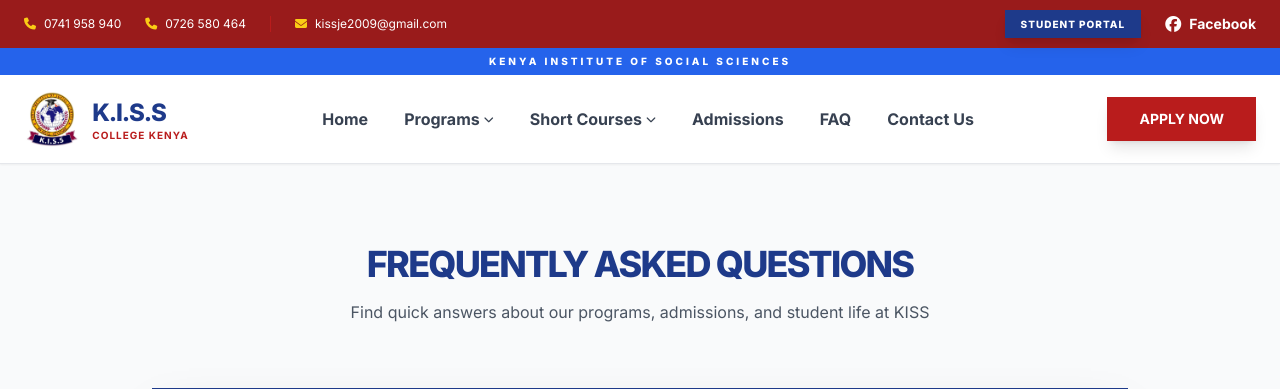
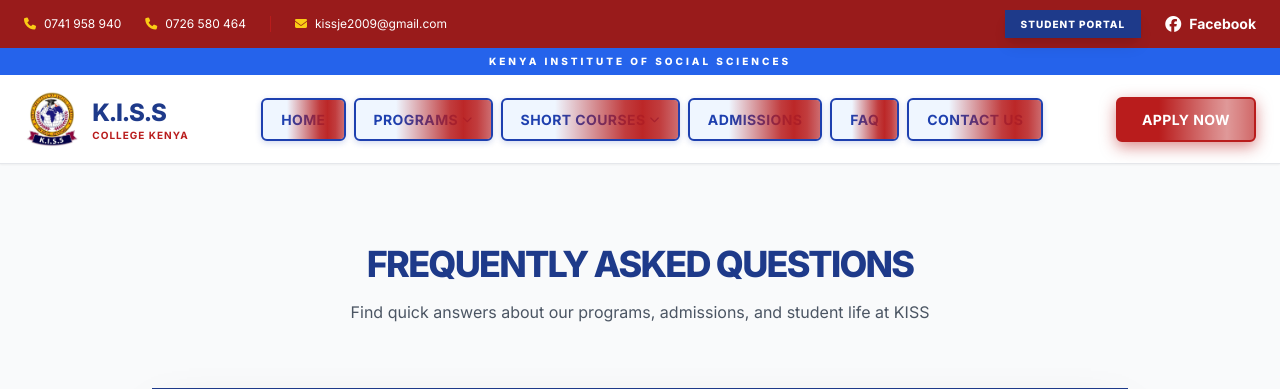
Before and after one commit to dennismutie/KISS, a Django app: page /FAQ/ in a window 1280 px wide. Shown: the top 389 px of the page. Run offline with Django 5.2, Linux system fonts and the light colour scheme; parts of the project's set-up code (start-up, migrations or seed data) failed here and were passed over; some libraries are stand-ins or nearby versions.

Commit message:
MotherCommit

```diff
--- a/college/templates/base.html
+++ b/college/templates/base.html
@@ -16,12 +16,12 @@
         position: absolute;
         top: 100%;
         left: 0;
-        background-color: #1e40af; /* Blue-800 */
+        background-color: #1e40af;
         width: 320px;
         border-radius: 0;
         box-shadow: 0 10px 15px -3px rgba(0, 0, 0, 0.3);
         z-index: 100;
-        border-top: 4px solid #facc15; /* Yellow Accent */
+        border-top: 4px solid #facc15;
     }
 
     .group:hover .nav-dropdown { display: block; }
@@ -41,7 +41,6 @@
         color: #facc15;
     }
 
-    /* Pulse animation for Facebook */
     @keyframes pulse-slow {
         0%, 100% { transform: scale(1); opacity: 1; }
         50% { transform: scale(1.05); opacity: 0.8; }
@@ -49,11 +48,11 @@
     .animate-pulse-slow { animation: pulse-slow 2s infinite ease-in-out; }
 
     html { scroll-behavior: smooth; scroll-padding-top: 100px; }
-    /* PROFESSIONAL RECTANGULAR FLOATING ICONS (CUEA STYLE) */
+
     .floating-action-btn {
         width: 110px;
         height: 38px;
-        border-radius: 20px; /* Capsule shape like the CUEA screenshot */
+        border-radius: 20px;
         display: flex;
         align-items: center;
         justify-content: center;
@@ -65,9 +64,97 @@
         box-shadow: 0 4px 12px rgba(0,0,0,0.15);
     }
 
+    /* ==================== BLUE NAVBAR WITH SOFTER CORNERS & CONTINUOUS RED ANIMATION ==================== */
+    .nav-btn {
+      display: inline-flex;
+      align-items: center;
+      padding: 9px 18px;
+      font-weight: 700;
+      text-transform: uppercase;
+      font-size: 0.875rem;
+      letter-spacing: 0.4px;
+      color: #1e40af;                    /* Blue text */
+      background: #eff6ff;               /* Light blue background */
+      border: 2px solid #1e40af;         /* Blue border */
+      transition: all 0.4s ease;
+      position: relative;
+      overflow: hidden;
+      border-radius: 6px;                /* Softer corners */
+      text-decoration: none;
+      white-space: nowrap;
+      box-shadow: 0 2px 6px rgba(30, 64, 175, 0.2);
+    }
+
+    /* Continuous red wipe animation */
+    .nav-btn::before {
+      content: '';
+      position: absolute;
+      top: 0;
+      left: -100%;
+      width: 100%;
+      height: 100%;
+      background: linear-gradient(
+        90deg,
+        transparent 0%,
+        rgba(185, 28, 28, 0.85) 40%,
+        rgba(185, 28, 28, 0.95) 50%,
+        rgba(185, 28, 28, 0.85) 60%,
+        transparent 100%
+      );
+      animation: swipe 4s linear infinite;
+      z-index: 1;
+    }
+
+    @keyframes swipe {
+      0%   { left: -100%; }
+      100% { left: 100%; }
+    }
+
+    .nav-btn:hover {
+      color: white;
+      background: #1e40af;
+      border-color: #1e40af;
+      box-shadow: 0 6px 20px rgba(30, 64, 175, 0.5);
+    }
+
+    /* Apply Now Button */
+    .apply-btn {
+      background: #b91c1c;
+      color: white;
+      border: 2px solid #b91c1c;
+      padding: 10px 24px;
+      font-size: 0.875rem;
+      box-shadow: 0 5px 15px rgba(185, 28, 28, 0.5);
+    }
+
+    .apply-btn:hover {
+      background: #991b1b;
+      box-shadow: 0 8px 22px rgba(185, 28, 28, 0.6);
+    }
+
+    .apply-btn::before {
+      animation: swipe 4s linear infinite;
+      background: linear-gradient(
+        90deg,
+        transparent 0%,
+        rgba(255,255,255,0.45) 40%,
+        rgba(255,255,255,0.55) 50%,
+        rgba(255,255,255,0.45) 60%,
+        transparent 100%
+      );
+    }
+
+    /* Middle blue bar disappears on scroll */
+    #tempBlueBar.scrolled {
+      opacity: 0;
+      transform: translateY(-100%);
+      transition: all 0.4s ease;
+    }
   </style>
 </head>
 <body class="bg-gray-50 flex flex-col min-h-screen">
+
+  <!-- Top Contact Bar - Permanent -->
   <div class="bg-red-800 text-white text-xs py-2.5 font-medium z-[60]">
     <div class="max-w-7xl mx-auto px-6 flex justify-between items-center">
       <div class="flex gap-6">
@@ -96,13 +183,16 @@
     </div>
   </div>
 
+  <!-- Middle Primary Blue Bar - Disappears on scroll -->
   <div id="tempBlueBar" class="bg-blue-600 text-white py-1.5 text-center sticky top-0 z-[55]">
       <p class="text-[10px] font-black uppercase tracking-[0.3em]">Kenya Institute of Social Sciences</p>
   </div>
 
- <nav class="bg-white border-b sticky top-0 z-50 shadow-sm">
+  <!-- Main Navbar - Permanent, raises up on scroll -->
+  <nav class="main-navbar bg-white border-b sticky top-0 z-50 shadow-sm">
     <div class="max-w-7xl mx-auto px-6 py-4 flex items-center justify-between">
 
+      <!-- Logo -->
       <a href="/home" class="flex items-center gap-3">
         <img src="../static/images/logo.jpg" alt="KISS Logo" class="h-14 w-auto">
         <div class="leading-tight">
@@ -111,14 +201,17 @@
         </div>
       </a>
 
-    <div class="hidden lg:flex items-center gap-1">
-      <a href="/home" class="px-4 py-2 text-gray-700 font-bold hover:text-red-700 transition">Home</a>
+      <!-- Menu -->
+      <div class="hidden lg:flex items-center gap-2">
 
-      <!-- Updated Programs Dropdown -->
+        <a href="/home" class="nav-btn">Home</a>
+
+        <!-- Programs Dropdown - Clickable -->
         <div class="relative group">
-        <button class="px-4 py-2 text-gray-700 font-bold hover:text-red-700 flex items-center gap-1">
-          Programs <i class="fa-solid fa-chevron-down text-[10px]"></i>
-        </button>
+          <a href="/programs" class="nav-btn flex items-center gap-1">
+            Programs
+            <i class="fa-solid fa-chevron-down text-[10px]"></i>
+          </a>
           <div class="nav-dropdown">
             <a href="/programs/#community-dev" class="dropdown-link">School of Community Development &amp; Social Work</a>
             <a href="/programs/#health-sciences" class="dropdown-link">School of Health &amp; Applied Sciences</a>
@@ -132,11 +225,12 @@
           </div>
         </div>
 
-      <!-- Updated Short Courses Dropdown -->
+        <!-- Short Courses Dropdown - Clickable -->
         <div class="relative group">
-        <button class="px-4 py-2 text-gray-700 font-bold hover:text-red-700 flex items-center gap-1">
-          Short Courses <i class="fa-solid fa-chevron-down text-[10px]"></i>
-        </button>
+          <a href="/shortcourses" class="nav-btn flex items-center gap-1">
+            Short Courses
+            <i class="fa-solid fa-chevron-down text-[10px]"></i>
+          </a>
           <div class="nav-dropdown">
             <a href="/shortcourses/#computer-packages" class="dropdown-link">Computer Packages (ICDL)</a>
             <a href="/shortcourses/#short-courses" class="dropdown-link">Short Courses (2–6 Months)</a>
@@ -145,23 +239,25 @@
           </div>
         </div>
 
-      <a href="/admission" class="px-4 py-2 text-gray-700 font-bold hover:text-red-700 transition">Admissions</a>
-      <a href="/FAQ" class="px-4 py-2 text-gray-700 font-bold hover:text-red-700 transition">FAQ</a>
-      <a href="/contact" class="px-4 py-2 text-gray-700 font-bold hover:text-red-700 transition">Contact Us</a>
+        <a href="/admission" class="nav-btn">Admissions</a>
+        <a href="/FAQ" class="nav-btn">FAQ</a>
+        <a href="/contact" class="nav-btn">Contact Us</a>
+
       </div>
 
-    <a href="/admission" class="bg-red-700 hover:bg-red-800 text-white px-8 py-3 rounded-none font-bold text-sm transition shadow-lg">
+      <!-- Apply Now -->
+      <a href="/admission" class="nav-btn apply-btn">
         APPLY NOW
       </a>
+
     </div>
   </nav>
-
-
 
   <main class="flex-grow">
     {% block content %}{% endblock %}
   </main>
 
+  <!-- Footer (unchanged) -->
   <footer class="bg-blue-950 text-gray-300 pt-16 pb-12 border-t-4 border-yellow-400">
     <div class="max-w-7xl mx-auto px-6">
       <div class="grid md:grid-cols-5 gap-12">
@@ -249,6 +345,7 @@
     </div>
   </footer>
 
+  <!-- Floating buttons & scripts (unchanged) -->
   <div class="fixed bottom-4 left-6 z-50 flex flex-col items-center gap-3">
 
         <a href="https://wa.me/254741958940?text=Hello!%20I%20am%20contacting%20you%20from%20your%20website%20regarding%20the%20Kenya%20Institute%20of%20Social%20Sciences."
@@ -294,52 +391,30 @@
     backToTopBtn.addEventListener('click', () => window.scrollTo({ top: 0, behavior: 'smooth' }));
   </script>
 
-<!--  <div id="backToTop" class="fixed bottom-6 right-6 z-50 cursor-pointer opacity-0 invisible transition-all duration-300 translate-y-10">-->
-<!--    <div class="relative flex items-center justify-center w-14 h-14">-->
-<!--      <svg class="absolute transform -rotate-90" width="56" height="56">-->
-<!--        <circle cx="28" cy="28" r="24" stroke="#1f2937" stroke-width="4" fill="transparent" />-->
-<!--        <circle id="progressCircle" cx="28" cy="28" r="24" stroke="#16a34a" stroke-width="4" fill="transparent" stroke-dasharray="150.8" stroke-dashoffset="150.8" stroke-linecap="round" class="transition-all duration-150" />-->
-<!--      </svg>-->
-<!--      <div class="bg-white w-10 h-10 rounded-full flex items-center justify-center shadow-lg"><i class="fa-solid fa-arrow-up text-green-600"></i></div>-->
-<!--    </div>-->
-<!--  </div>-->
-
-<!--  <script>-->
-<!--    const backToTopBtn = document.getElementById('backToTop');-->
-<!--    const progressCircle = document.getElementById('progressCircle');-->
-<!--    const circumference = 2 * Math.PI * 24;-->
-
-<!--    window.addEventListener('scroll', () => {-->
-<!--        const scrollTop = window.scrollY;-->
-<!--        const scrollHeight = document.documentElement.scrollHeight - window.innerHeight;-->
-<!--        const scrollPercentage = scrollTop / (scrollHeight || 1);-->
-
-<!--        progressCircle.style.strokeDashoffset = (circumference - (scrollPercentage * circumference)).toString();-->
-
-<!--        if (scrollTop > 400) {-->
-<!--            backToTopBtn.classList.remove('opacity-0', 'invisible', 'translate-y-10');-->
-<!--            backToTopBtn.classList.add('opacity-100', 'visible', 'translate-y-0');-->
-<!--        } else {-->
-<!--            backToTopBtn.classList.add('opacity-0', 'invisible', 'translate-y-10');-->
-<!--            backToTopBtn.classList.remove('opacity-100', 'visible', 'translate-y-0');-->
-<!--        }-->
-<!--    });-->
-
-<!--    backToTopBtn.addEventListener('click', () => window.scrollTo({ top: 0, behavior: 'smooth' }));-->
-<!--  </script>-->
-
-{% if not user.is_staff %}
+ <!--Start of Tawk.to Script-->
 <script type="text/javascript">
 var Tawk_API=Tawk_API||{}, Tawk_LoadStart=new Date();
 (function(){
 var s1=document.createElement("script"),s0=document.getElementsByTagName("script")[0];
 s1.async=true;
-    s1.src='https://embed.tawk.to/69e45edd65fc181c3553aea8/default';
+s1.src='https://embed.tawk.to/69f0ebc6ada8911c32dd4144/default';
 s1.charset='UTF-8';
 s1.setAttribute('crossorigin','*');
 s0.parentNode.insertBefore(s1,s0);
 })();
 </script>
-    {% endif %}
+<!--End of Tawk.to Script-->
+<script>
+    // Make middle blue bar disappear on scroll, main navbar raises up
+    const blueBar = document.getElementById('tempBlueBar');
+
+    window.addEventListener('scroll', () => {
+      if (window.scrollY > 60) {
+        blueBar.classList.add('scrolled');
+      } else {
+        blueBar.classList.remove('scrolled');
+      }
+    });
+  </script>
 </body>
 </html>
--- a/college/templates/contact.html
+++ b/college/templates/contact.html
@@ -139,4 +139,6 @@ function sendContactWhatsApp() {
     })();
     </script>
     {% endif %}
+
+
 {% endblock %}
```
Lines whose indentation alone changed are shown as unchanged.
